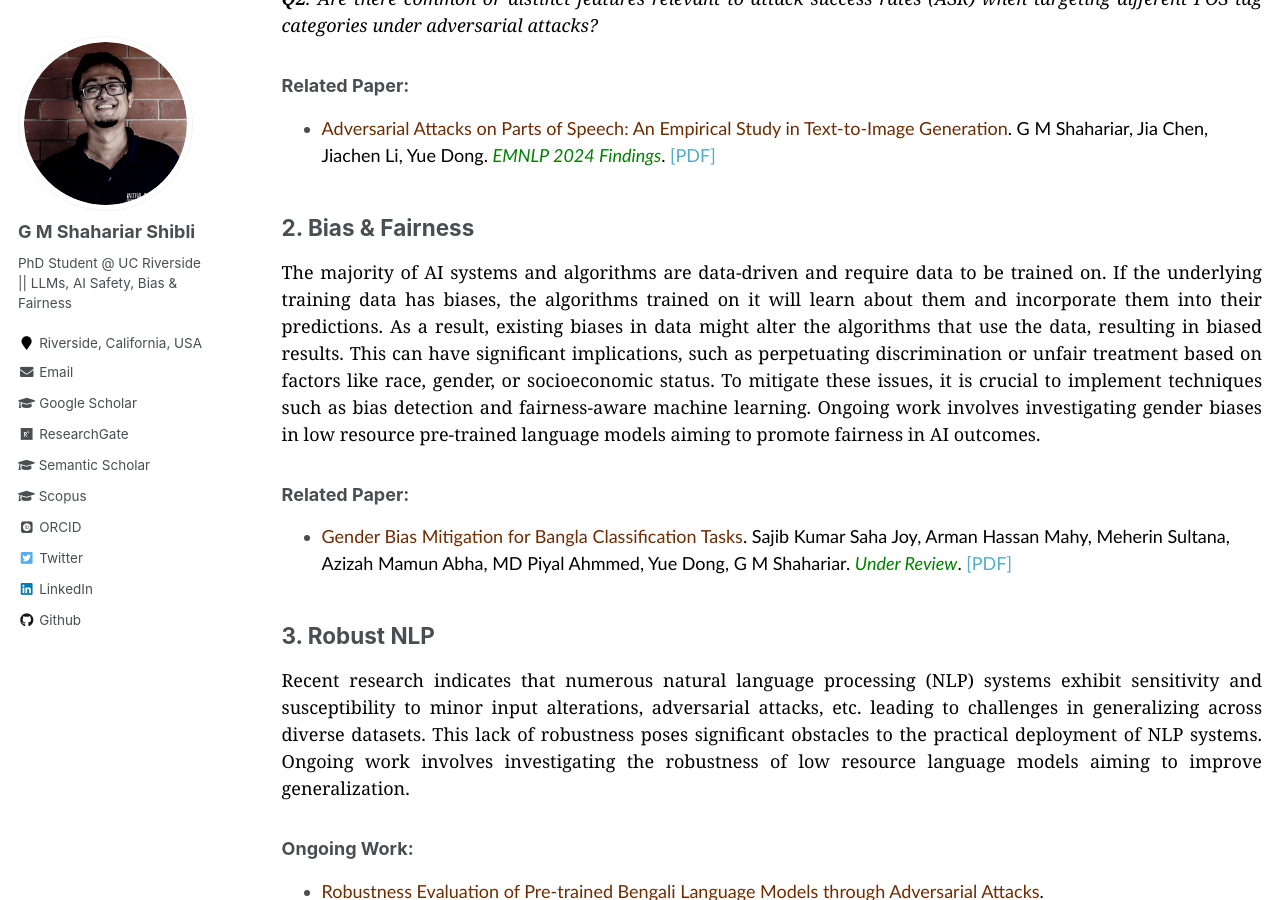
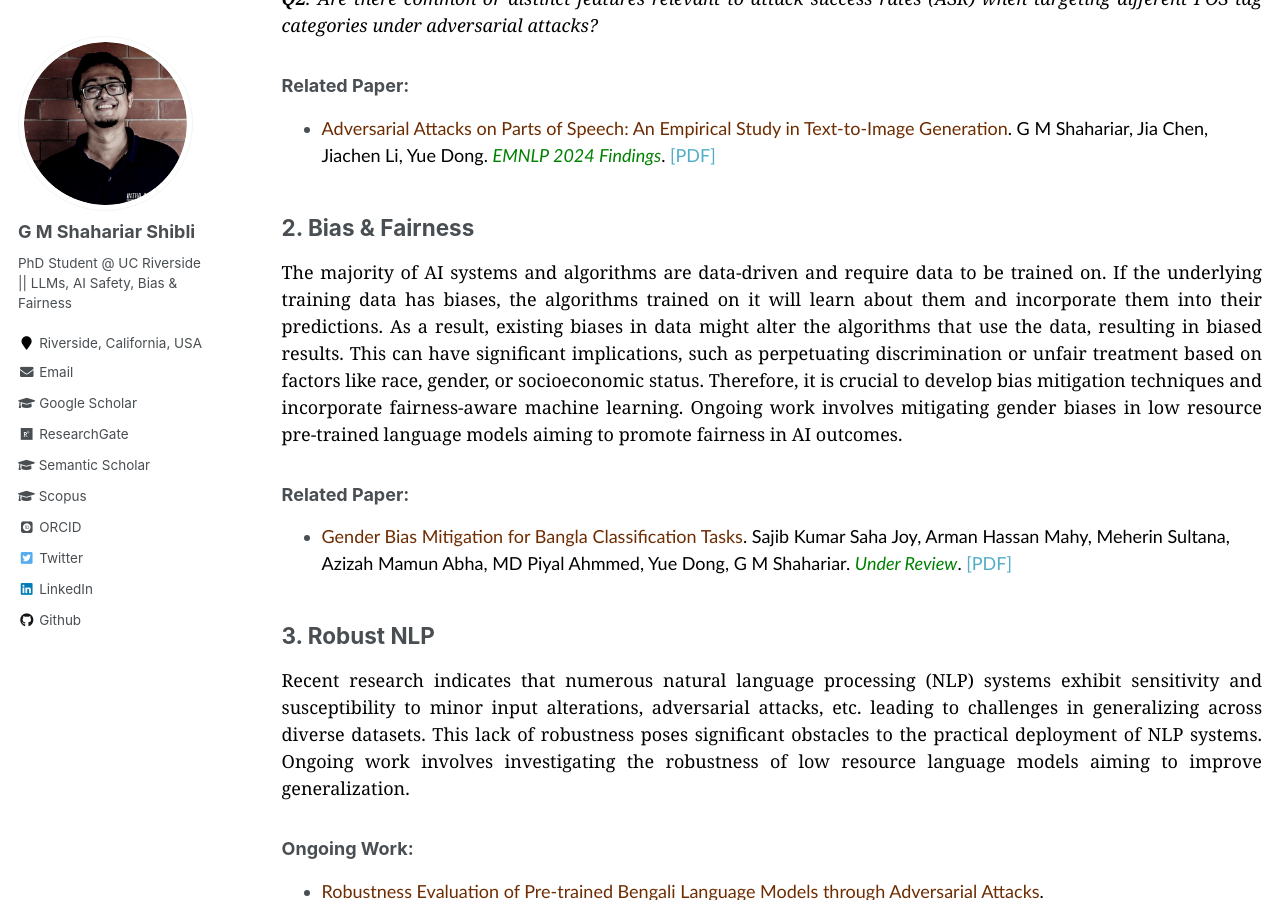
Before and after one commit to shahariar-shibli/shahariar-shibli.github.io, a Jekyll site: the page built from _pages/research.md, in a window 1280 px wide and 900 px high, scrolled down 728 px. Built offline with Jekyll 4.4.1, drawn with Linux system fonts in a browser that asks for light colours; some web fonts are replaced.

Commit message:
Update research.md

```diff
--- a/_pages/research.md
+++ b/_pages/research.md
@@ -37,8 +37,8 @@ underlying training data has biases, the algorithms trained on it will learn abo
 them into their predictions. As a result, existing biases in data might alter the algorithms that use the
 data, resulting in biased results. This can have significant implications, such as perpetuating
 discrimination or unfair treatment based on factors like race, gender, or socioeconomic status.
-To mitigate these issues, it is crucial to implement techniques such as bias detection and fairness-aware
-machine learning. Ongoing work involves investigating gender biases in low resource pre-trained language models
+Therefore, it is crucial to develop bias mitigation techniques and incorporate fairness-aware
+machine learning. Ongoing work involves mitigating gender biases in low resource pre-trained language models
 aiming to promote fairness in AI outcomes.
 </p>
 ### Related Paper:
```
